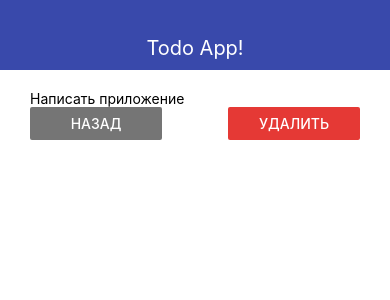
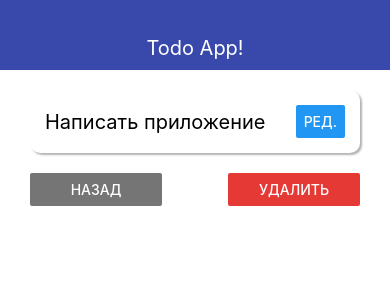
Before and after one commit to camward/RN-Todo-App, a React Native app: screen / in a window 390 px wide. Shown: the top 300 px of the page. Built offline with nearby package versions, Linux system fonts and the light colour scheme.

Commit message:
компонент карточки

```diff
--- /dev/null
+++ b/src/components/ui/AppCard.js
@@ -0,0 +1,22 @@
+import React from 'react'
+import { StyleSheet, View } from 'react-native'
+
+export const AppCard = props => (
+  <View style={{ ...styles.default, ...props.style }}>{props.children}</View>
+)
+
+const styles = StyleSheet.create({
+  default: {
+    padding: 20,
+    flexDirection: 'row',
+    justifyContent: 'space-between',
+    alignItems: 'center',
+    shadowColor: '#000',
+    shadowRadius: 2,
+    shadowOpacity: 0.3,
+    shadowOffset: { width: 2, height: 2 },
+    elevation: 8,
+    backgroundColor: '#fff',
+    borderRadius: 10
+  }
+})
--- a/src/screens/TodoScreen.js
+++ b/src/screens/TodoScreen.js
@@ -1,11 +1,16 @@
 import React from 'react'
 import { StyleSheet, View, Text, Button } from 'react-native'
 import { THEME } from '../theme'
+import { AppCard } from '../components/ui/AppCard'
 
 export const TodoScreen = ({ goBack, todo }) => {
   return (
     <View>
-      <Text>{todo.title}</Text>
+      <AppCard style={styles.card}>
+        <Text style={styles.title}>{todo.title}</Text>
+        <Button title='Ред.' />
+      </AppCard>
+
       <View style={styles.buttons}>
         <View style={styles.button}>
           <Button title='Назад' onPress={goBack} color={THEME.GREY_COLOR} />
@@ -27,7 +32,14 @@
     flexDirection: 'row',
     justifyContent: 'space-between'
   },
+  card: {
+    marginBottom: 20,
+    padding: 15
+  },
   button: {
     width: '40%'
+  },
+  title: {
+    fontSize: 20
   }
 })
```
